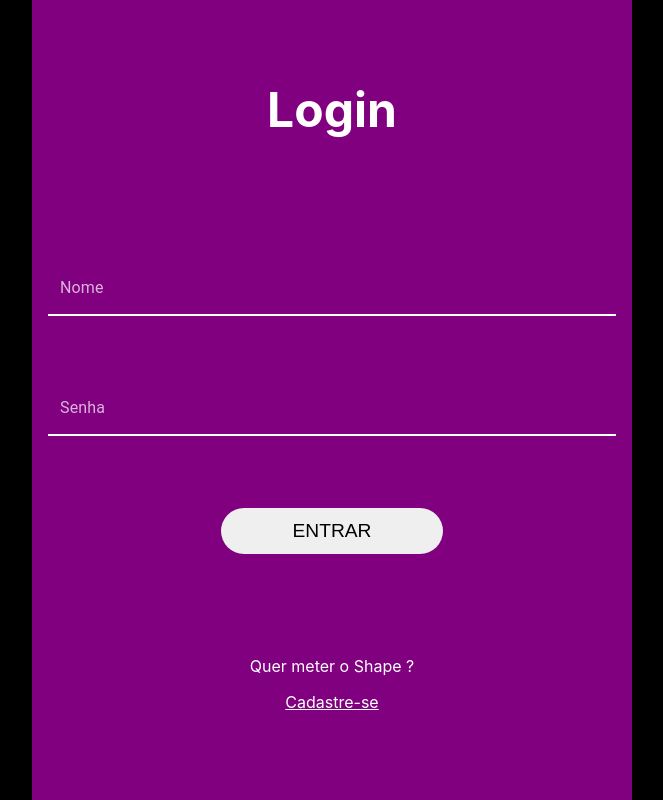
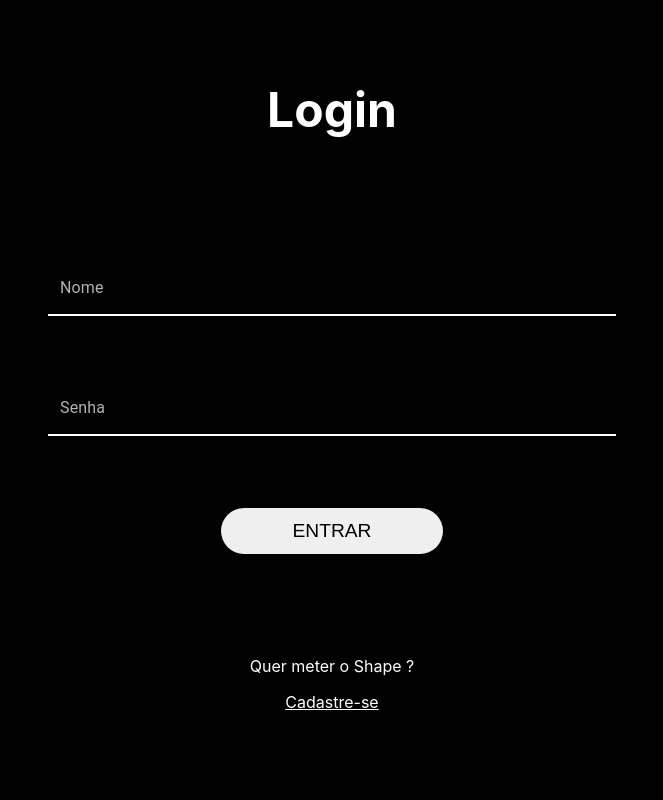
Before and after one commit to JoaoCampos-M/IKEDINHA, a React (Create React App) app: page /login in a window 1280 px wide. Shown: the whole page, without its empty margins (308-971 px from the left). Built offline with nearby package versions, Linux system fonts and the light colour scheme; the HTML template or start-up script is replaced by a standard one.

Commit message:
corrige cor de fundo do componente Drawer

```diff
--- a/src/componets/Drawer/index.js
+++ b/src/componets/Drawer/index.js
@@ -17,7 +17,7 @@ const MobileBox = styled(Box)(({ theme }) => ({
     margin: '0px auto',
     height: '100vh'
   },
-  backgroundColor: 'purple',
+  backgroundColor: 'black',
   height: '100vh'
 }))
 export function Drawer({ children }) {
```
